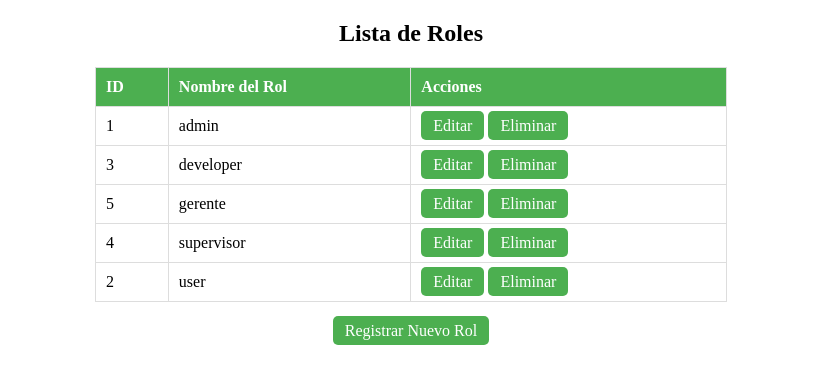
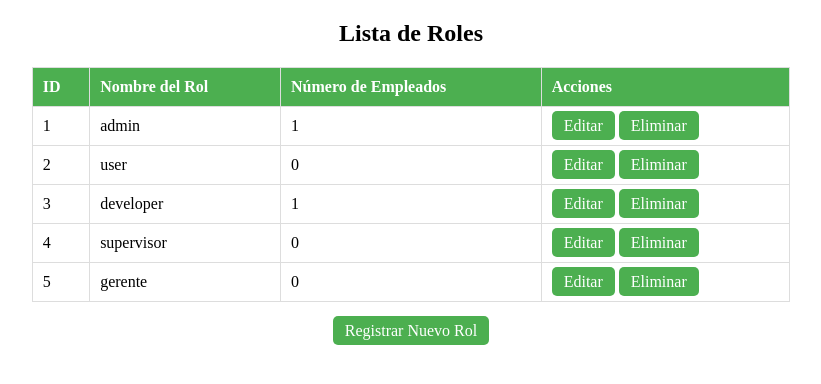
Before and after one commit to EdwinChen-UFIDE/Gestion_Proyectos_Soluciones_Epsilon, a PHP site: page /listar_roles.php in a window 1280 px wide. Shown: the top 384 px of the page, without its empty margins (229-1050 px from the left). Run offline with PHP 8.4, Linux system fonts and the light colour scheme; data comes from the database, SQL or seed files in the repository.

Commit message:
ajustes roles

```diff
--- a/Proyecto_Gestion_Proyectos_SolucionesEpsilon/Proyecto_Gestion_Proyectos/listar_roles.php
+++ b/Proyecto_Gestion_Proyectos_SolucionesEpsilon/Proyecto_Gestion_Proyectos/listar_roles.php
@@ -6,8 +6,14 @@ try {
     $pdo = new PDO("mysql:host=$db_host;dbname=$db_name", $db_user, $db_pass);
     $pdo->setAttribute(PDO::ATTR_ERRMODE, PDO::ERRMODE_EXCEPTION);
 
-    // Consulta para obtener los roles
-    $stmt = $pdo->query("SELECT id, nombre FROM roles");
+    // Consulta para obtener los roles y la cantidad de empleados asignados
+    $sql = "
+        SELECT r.id, r.nombre, COUNT(e.id) AS num_empleados
+        FROM roles r
+        LEFT JOIN empleados e ON r.id = e.role_id
+        GROUP BY r.id, r.nombre
+    ";
+    $stmt = $pdo->query($sql);
     $roles = $stmt->fetchAll(PDO::FETCH_ASSOC);
 } catch (PDOException $e) {
     die("Error al conectar con la base de datos: " . $e->getMessage());
@@ -22,7 +28,7 @@ try {
     <title>Lista de Roles</title>
     <style>
         table {
-            width: 50%;
+            width: 60%;
             border-collapse: collapse;
             margin: 20px auto;
         }
@@ -55,6 +61,7 @@ try {
             <tr>
                 <th>ID</th>
                 <th>Nombre del Rol</th>
+                <th>Número de Empleados</th>
                 <th>Acciones</th>
             </tr>
         </thead>
@@ -64,6 +71,7 @@ try {
                     <tr>
                         <td><?php echo $rol['id']; ?></td>
                         <td><?php echo $rol['nombre']; ?></td>
+                        <td><?php echo $rol['num_empleados']; ?></td>
                         <td>
                             <a href="editar_Rol.php?id=<?php echo $rol['id']; ?>">Editar</a>
                             <a href="eliminarRol.php?id=<?php echo $rol['id']; ?>" onclick="return confirm('¿Estás seguro de eliminar este rol?');">Eliminar</a>
@@ -72,7 +80,7 @@ try {
                 <?php endforeach; ?>
             <?php else: ?>
                 <tr>
-                    <td colspan="3" style="text-align: center;">No hay roles registrados.</td>
+                    <td colspan="4" style="text-align: center;">No hay roles registrados.</td>
                 </tr>
             <?php endif; ?>
         </tbody>
```
Also changed, not shown: Proyecto_Gestion_Proyectos_SolucionesEpsilon/Proyecto_Gestion_Proyectos/Roles.php (+9 -3 lines), Proyecto_Gestion_Proyectos_SolucionesEpsilon/Proyecto_Gestion_Proyectos/homepageAdmin.php (+12 -0 lines).
